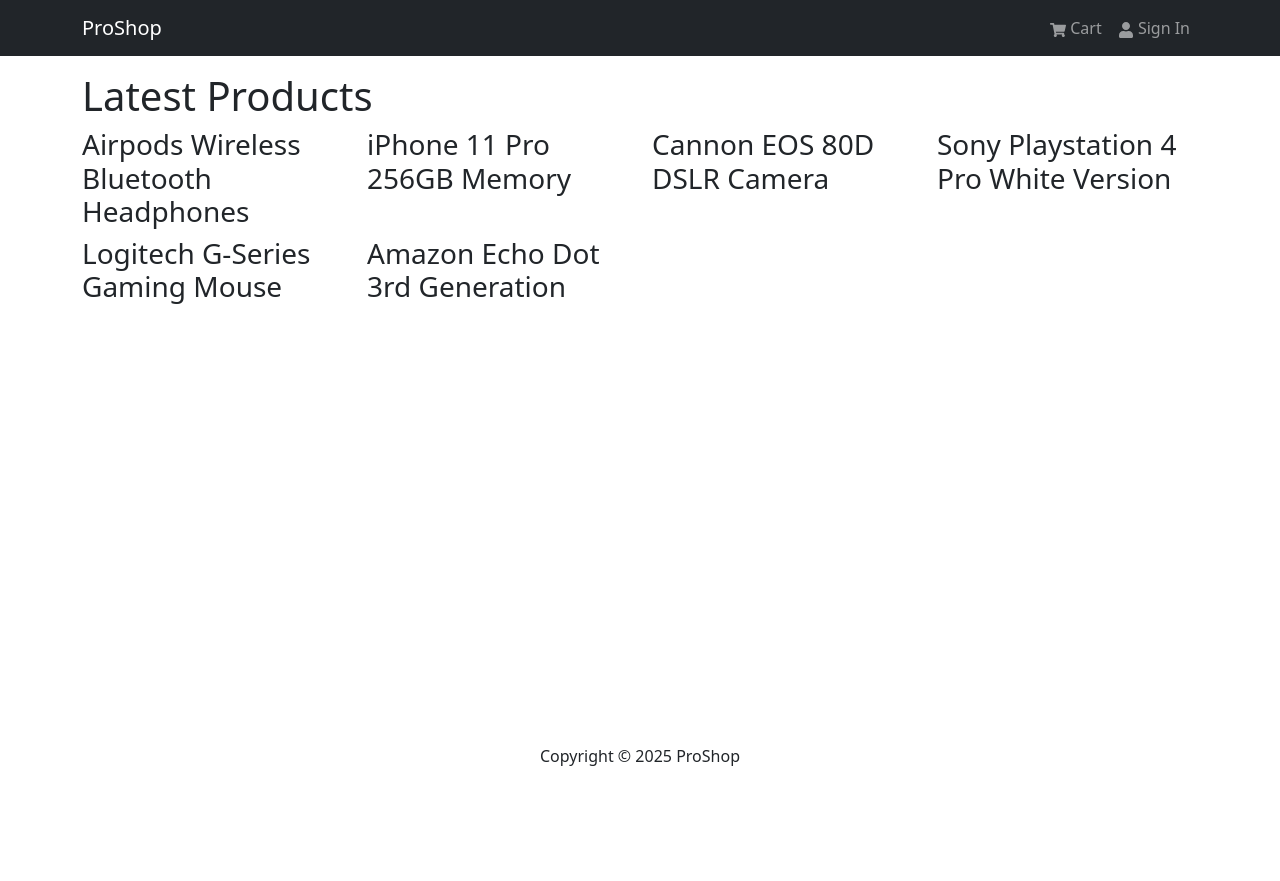
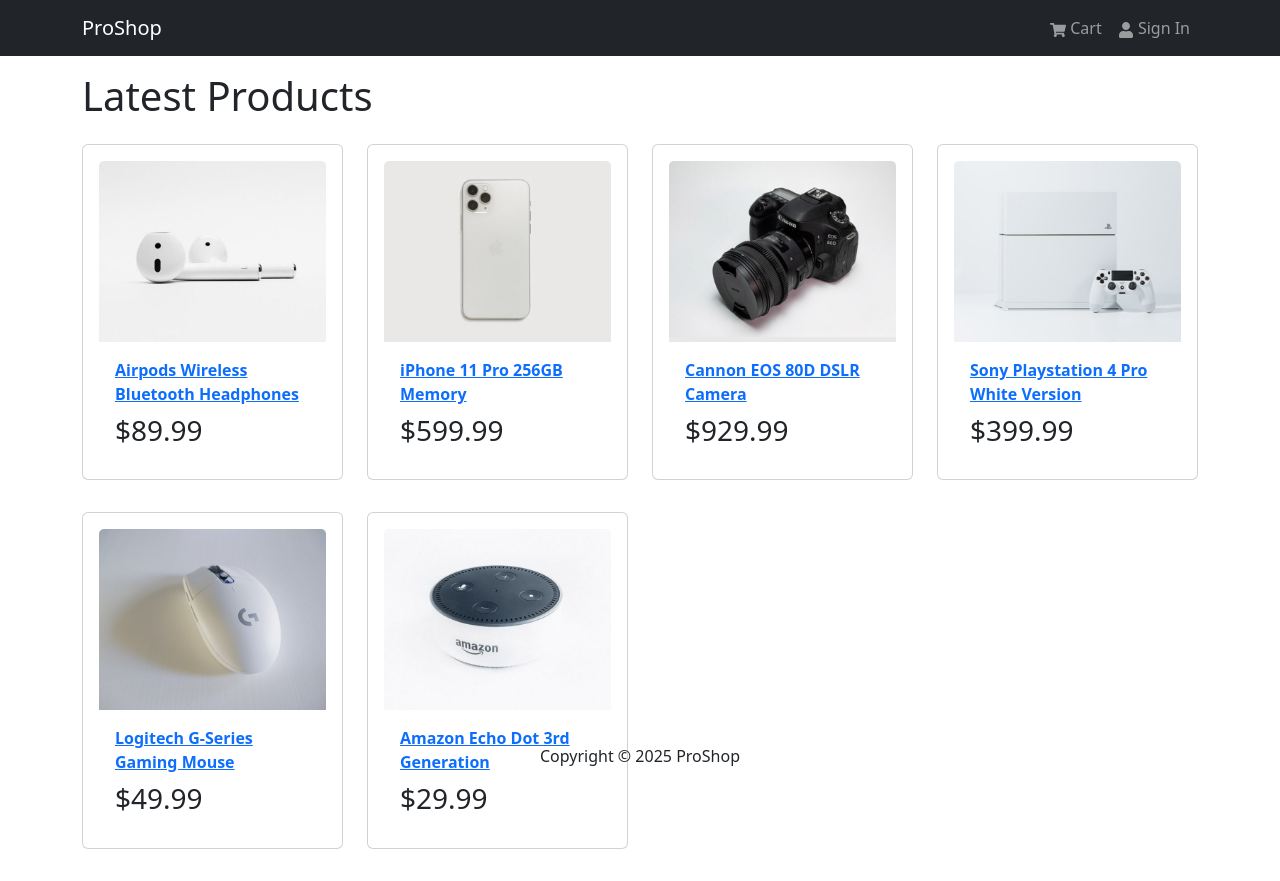
Before and after one commit to parth-nautiyal/proShop, a React (Create React App) app in the folder frontend/: page / in a window 1280 px wide. Before the commit the page ends 800 px from the top, so only its background shows below. Built offline with nearby package versions, Linux system fonts and the light colour scheme.

Commit message:
added product component

```diff
--- a/frontend/src/App.js
+++ b/frontend/src/App.js
@@ -1,4 +1,3 @@
-import React from 'react'
 import Header from './components/Header'
 import Footer from './components/Footer'
 import { Container } from 'react-bootstrap'
--- a/frontend/src/components/Footer.jsx
+++ b/frontend/src/components/Footer.jsx
@@ -1,4 +1,3 @@
-import React from 'react'
 import { Container, Row, Col } from 'react-bootstrap'
 const Footer = () => {
     const currentYear = new Date().getFullYear()
--- a/frontend/src/components/Header.jsx
+++ b/frontend/src/components/Header.jsx
@@ -1,4 +1,3 @@
-import React from 'react'
 import {Navbar, Nav, Container} from 'react-bootstrap'
 import { FaShoppingCart , FaUser } from 'react-icons/fa'
 
--- /dev/null
+++ b/frontend/src/components/Product.jsx
@@ -0,0 +1,21 @@
+import {Card} from 'react-bootstrap'
+const Product = ({product})=>{
+    return(
+        <Card className="my-3 p-3 rounded">
+            <a href={`/product/${product._id}`}>
+            <Card.Img src={product.image} variant='top'/>
+            </a>
+            <Card.Body>
+            <a href={`/product/${product._id}`}>
+                <Card.Title as='div'>
+                <strong>{product.name}</strong>
+                </Card.Title>
+            </a>
+            <Card.Text as='h3'>
+                ${product.price}
+            </Card.Text>
+            </Card.Body>
+        </Card>
+    )
+}
+export default Product
--- a/frontend/src/screens/HomeScreen.jsx
+++ b/frontend/src/screens/HomeScreen.jsx
@@ -1,7 +1,7 @@
 import React from 'react'
 import { Row, Col} from 'react-bootstrap'
 import products from '../products'
-
+import Product from '../components/Product'
 const HomeScreen = () => {
   return (
     <div>
@@ -9,7 +9,7 @@
         <Row>
             {products.map((product) => (
             <Col sm={12} md={6} lg={4} xl={3}>
-               <h3>{product.name}</h3>
+               <Product product={product}/>
             </Col>
             ))}
             </Row>
```
